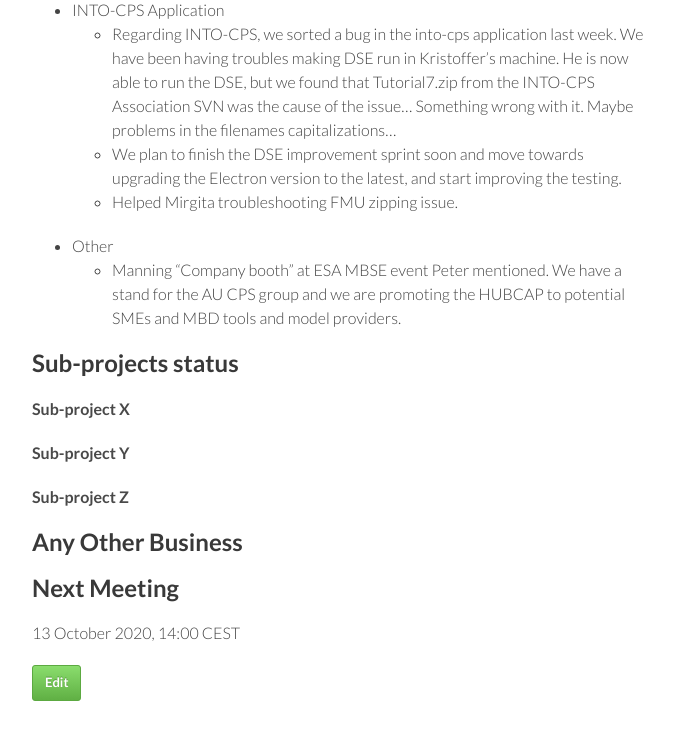
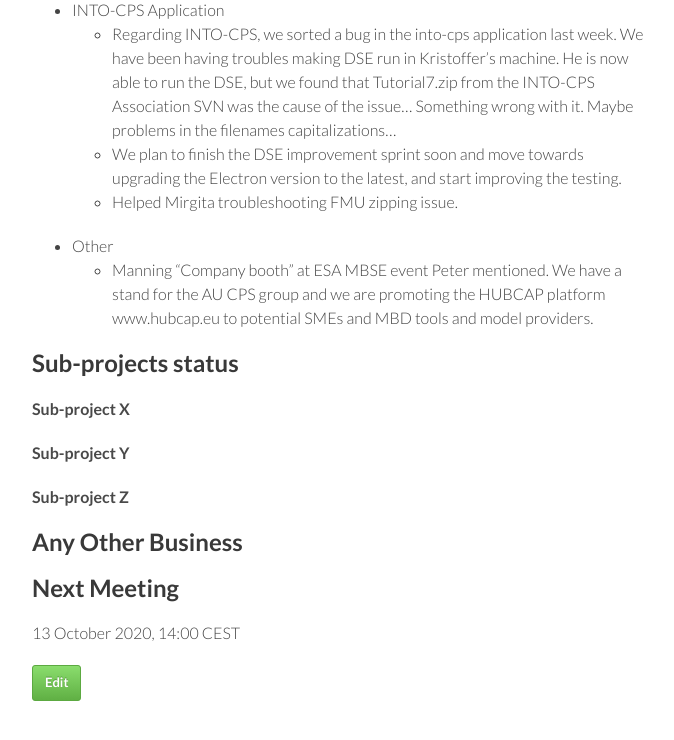
Before and after one commit to digitaltwincentre/digitaltwincentre.github.io, a Jekyll site: the page built from _biweeklies/Biweekly-25.md, in a window 1280 px wide and 900 px high, scrolled down 1427 px. Shown: the top 740 px of the window, without its empty margins (418-1092 px from the left). Built offline with Jekyll 4.4.1, drawn with Linux system fonts in a browser that asks for light colours; nearby versions of some CDN libraries.

Commit message:
Update Biweekly-25.md

```diff
--- a/_biweeklies/Biweekly-25.md
+++ b/_biweeklies/Biweekly-25.md
@@ -57,7 +57,7 @@ date: 29 September 2020, 1400 CEST
    * Helped Mirgita troubleshooting FMU zipping issue.
 
 * Other
-   * Manning "Company booth" at ESA MBSE event Peter mentioned. We have a stand for the AU CPS group and we are promoting the HUBCAP to potential SMEs and MBD tools and model providers.
+   * Manning "Company booth" at ESA MBSE event Peter mentioned. We have a stand for the AU CPS group and we are promoting the HUBCAP platform www.hubcap.eu to potential SMEs and MBD tools and model providers.
 
 
 
```
